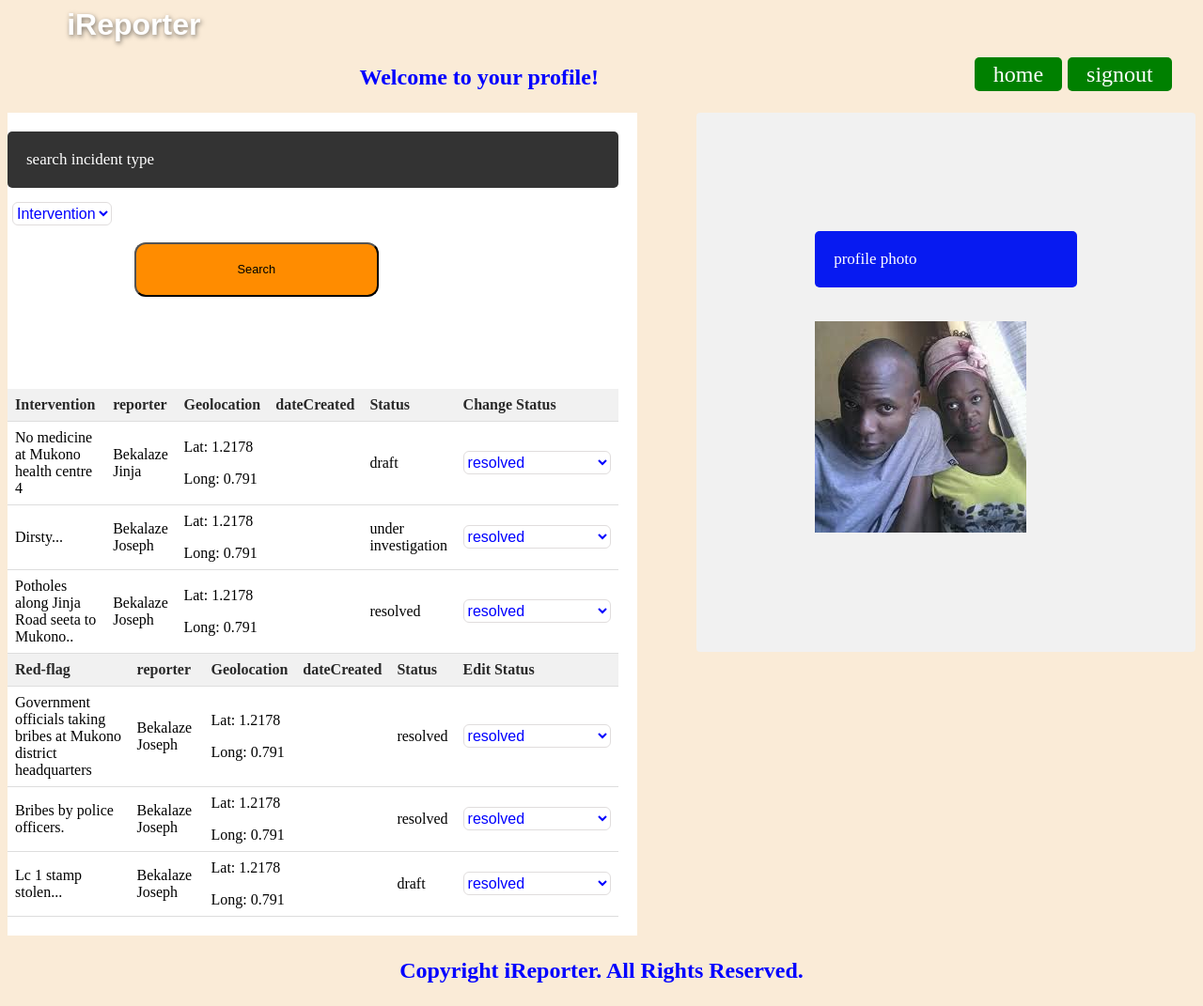
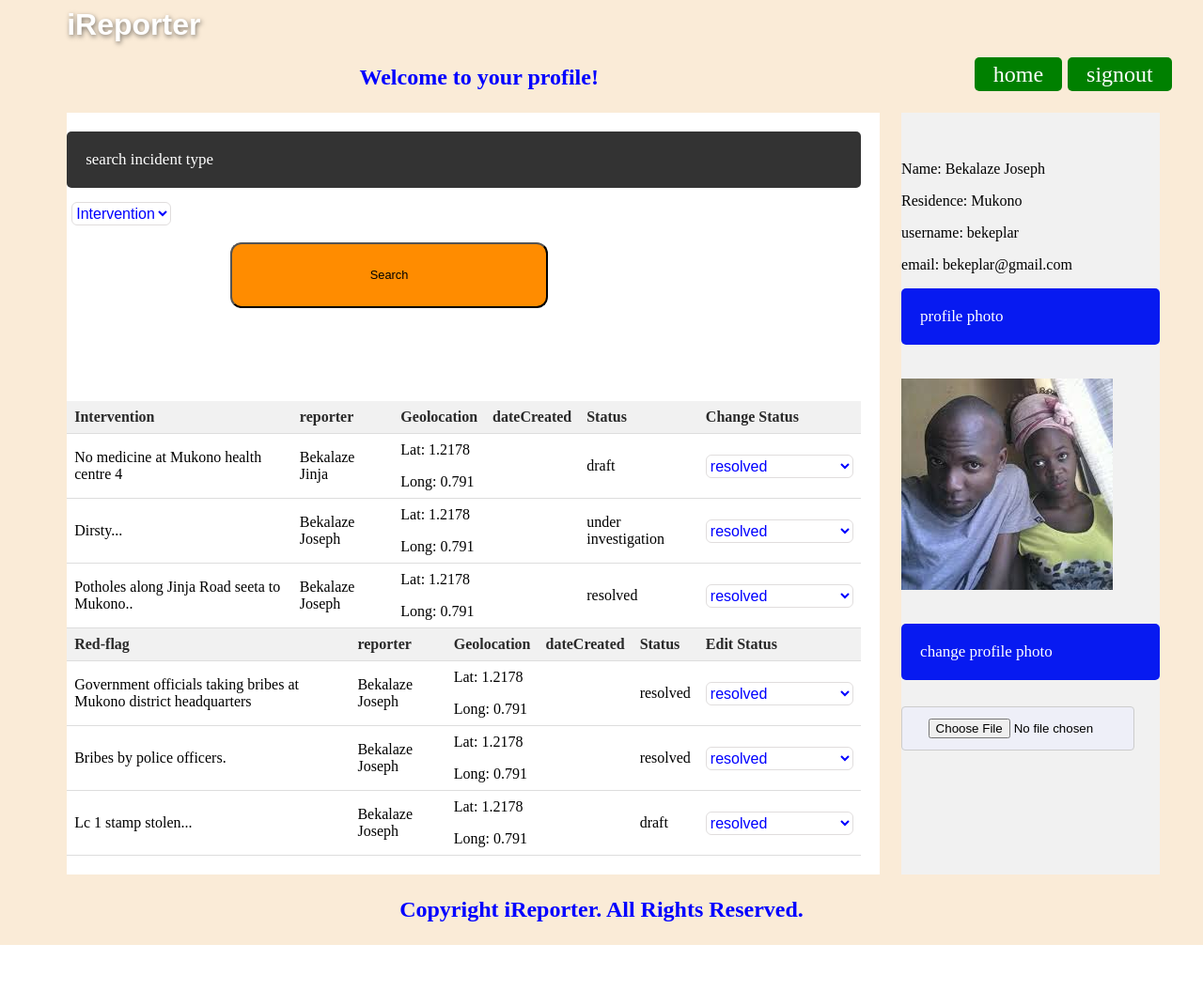
Before and after one commit to bekeplar/iReporter, a Python web app: template UI/templates/profile.html in a window 1280 px wide. Shown: the whole page at 94% size. After the commit the page ends 1006 px from the top, so only its background shows below. Run offline with Jinja, Linux system fonts and the light colour scheme; the template is opened without the code that fills it, so the values that code supplies are empty.

Commit message:
Add changes to profile page

```diff
--- a/UI/static/style.css
+++ b/UI/static/style.css
@@ -60,6 +60,8 @@ a:hover {
 .admin {
     display: flex;
     flex-wrap: row;
+    padding-left: 5%;
+    padding-right: 3%;
 }
 .main-admin {
     flex: 70%;
@@ -67,13 +69,9 @@ a:hover {
     padding: 20px 20px 20px 0;
 }
 .right {
-    flex: 30%;
     background-color: #f1f1f1;
-    padding: 10%;
-    margin-left: 5%;
-    margin-bottom: 20%;
-    border-radius: 4px;
-    height: 70%;
+   padding-top: 3%;
+   margin-left: 2%;
 }
 form {
     width: 100%;
--- a/UI/templates/incident.html
+++ b/UI/templates/incident.html
@@ -19,6 +19,7 @@
             <h3>Building corruption free systems.</h3>
             <div class="dare">
                 <form>
+                    <div class="rect">
                         <label>Select iReporter:</label><br><br>
                         <select>
                             <option>red-flag </option>
@@ -32,6 +33,10 @@
                                     Username:
                                 </label><br>
                                     <input type="text" placeholder="username" required>
+                                    <label>
+                                            Description:
+                                        </label><br>
+                                            <input type="text" placeholder="description" required>
                             <label>
                                     Add image/video:
                                 </label><br>
@@ -42,6 +47,7 @@
                                 <input type="number" placeholder="Lat coordinates" required>
                                 <input type="number" placeholder="Long coordinates" required><br>
                             <button>create iReporter</button>
+                    </div>
                 </form>
             </div>
         </div>
--- a/UI/templates/profile.html
+++ b/UI/templates/profile.html
@@ -24,7 +24,7 @@
                                         <option>Intervention</option>
                                         <option>Red-flag</option>
                                 </select><br><br>
-                            <button type="submit">Search</button><br><br>
+                            <button type="submit">Search</button><br>
                         </form>
                         <table>
                               <tr>
@@ -130,11 +130,20 @@
                       </table>
                     </div>
                     <div class="right">
+                        <p>Name: Bekalaze Joseph</p>
+                        <p>Residence: Mukono</p>
+                        <p>username: bekeplar</p>
+                        <p>email: bekeplar@gmail.com</p>
                         <div
                         class="header-small">profile photo
                         </div><br><br>
 
-                           <img src="../static/images/coruption.jpg">
+                           <img src="../static/images/coruption.jpg"><br><br><br>
+                           <label>
+                                <div class="header-small">change profile photo</div>
+                            </label><br>
+                                <input class="choose" type="file" required>
+                        <label>
                         </div>
                     </div>
                     <footer>
--- a/UI/templates/signin.html
+++ b/UI/templates/signin.html
@@ -19,10 +19,11 @@
                 <h3>Building corruption free systems.</h3>
                 <div class="dare">
                     <form action="incident.html">
+                        <div class="rect">
                         <label for="email">
-                            Email
+                            Email/username
                         </label><br>
-                        <input type="email" required placeholder="email@gmail.com">
+                        <input type="email/username" required placeholder="email@gmail.com/name">
                         <label for="password">
                             Password
                         </label><br>
@@ -31,6 +32,7 @@
                         <label>
                           Admin signin <a href="admin.html">here</a>
                         </label>
+                    </div>
                     </form>
                     <footer>
                         <h3>Copyright iReporter. All Rights Reserved.</h3>
--- a/UI/templates/signup.html
+++ b/UI/templates/signup.html
@@ -26,6 +26,7 @@
                     <option>Admin</option>
                 </select><br><br>
                 <form action="signin.html">
+                    <div class="rect">
                     <label for="email">
                         Email
                     </label><br>
@@ -47,6 +48,7 @@
                         </label><br>
                         <input type="password" required placeholder="confirm password">
                     <button type="submit">signup</button>
+                </div>
                 </form>
         </div>
     </div>
```
Also changed, not shown: UI/static/main.css (+11 -6 lines), UI/templates/admin_dashboard.html (+9 -0 lines), UI/templates/records.html (+19 -16 lines). Lines whose indentation alone changed are shown as unchanged.
